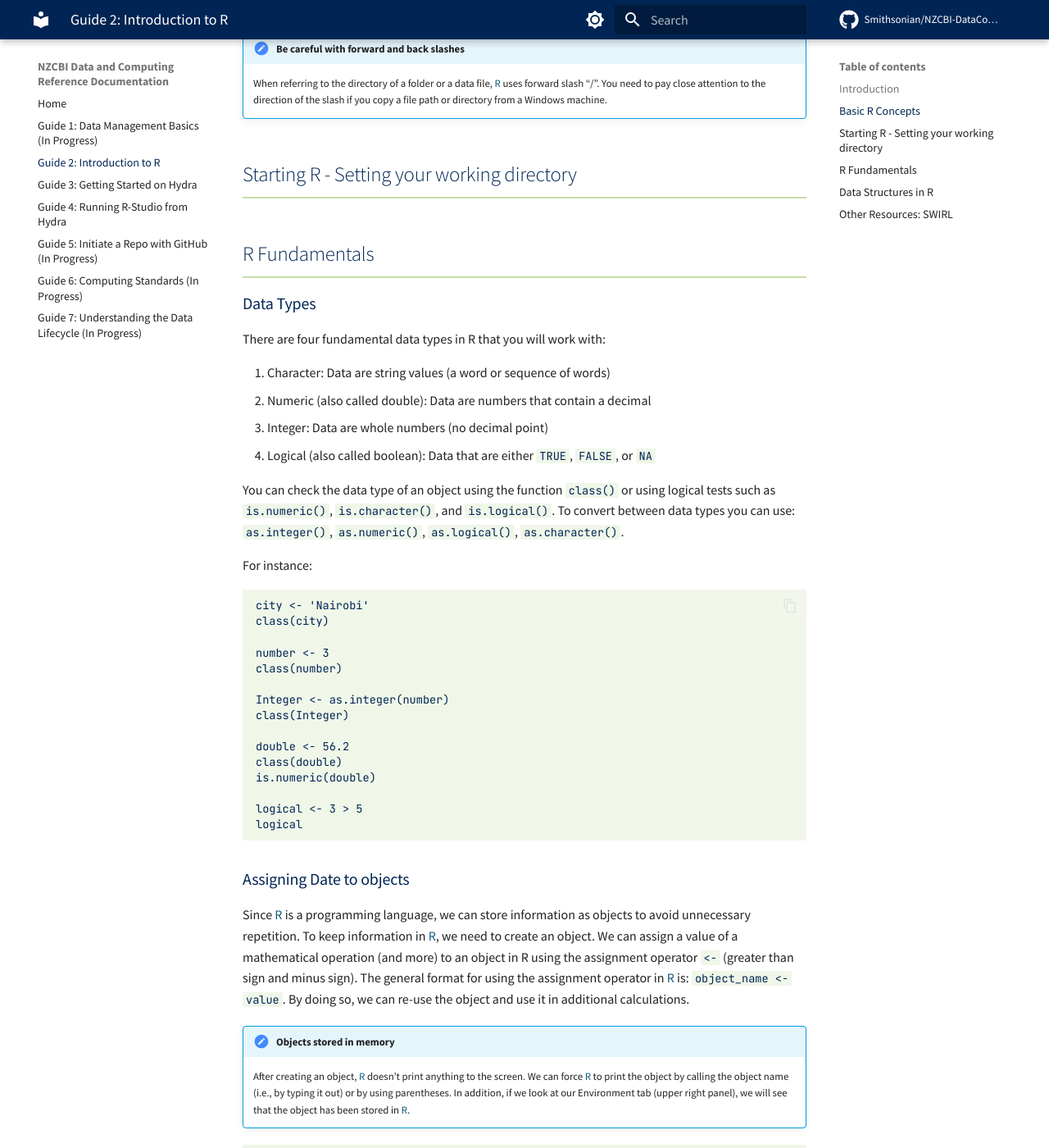
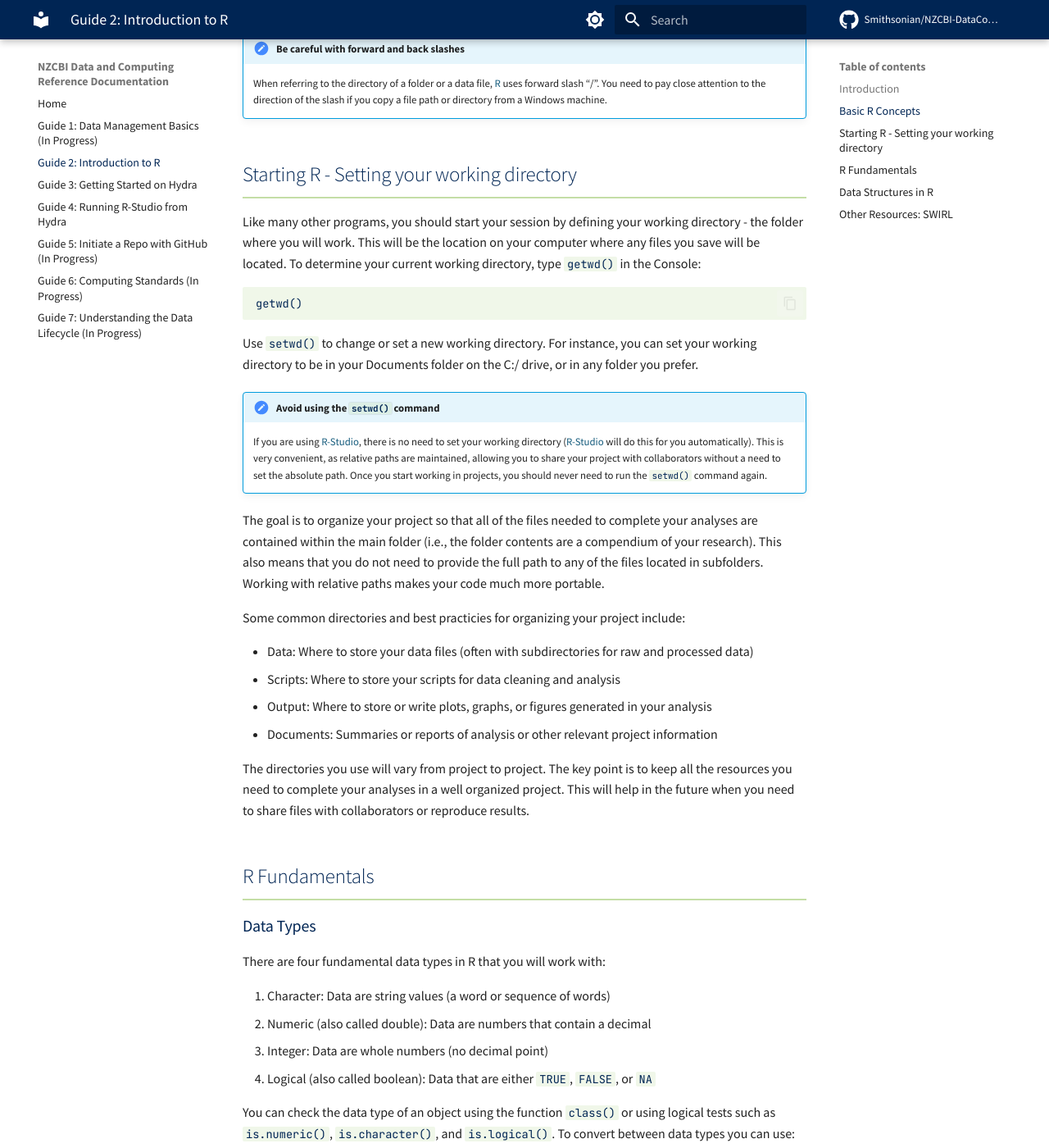
Before and after one commit to Smithsonian/NZCBI-DataComputingDocs, an MkDocs documentation site: the page built from docs/R-Intro.md, in a window 1280 px wide and 1400 px high, scrolled down 3530 px. Shown: the whole window at 82% size. Built offline with MkDocs 1.6.1 and Material for MkDocs 9.7.7, drawn with Linux system fonts in a browser that asks for light colours; comment, search, counter and statistics services are not loaded.

Commit message:
Setting working directory updated

````diff
--- a/docs/R-Intro.md
+++ b/docs/R-Intro.md
@@ -64,6 +64,27 @@ Choosing a naming convention is a personal preference. Most important is to choo
     When referring to the directory of a folder or a data file, [R](https://cran.r-project.org/) uses forward slash “/”. You need to pay close attention to the direction of the slash if you copy a file path or directory from a Windows machine.
 
 ## Starting R - Setting your working directory
+
+Like many other programs, you should start your session by defining your working directory - the folder where you will work. This will be the location on your computer where any files you save will be located. To determine your current working directory, type `getwd()` in the Console:
+
+```
+getwd()
+```
+
+Use `setwd()` to change or set a new working directory. For instance, you can set your working directory to be in your Documents folder on the C:/ drive, or in any folder you prefer.
+!!! note "Avoid using the `setwd()` command"
+    If you are using [R-Studio](https://posit.co/download/rstudio-desktop), there is no need to set your working directory ([R-Studio](https://posit.co/download/rstudio-desktop) will do this for you automatically). This is very convenient, as relative paths are maintained, allowing you to share your project with collaborators without a need to set the absolute path. Once you start working in projects, you should never need to run the `setwd()` command again.
+
+The goal is to organize your project so that all of the files needed to complete your analyses are contained within the main folder (i.e., the folder contents are a compendium of your research). This also means that you do not need to provide the full path to any of the files located in subfolders. Working with relative paths makes your code much more portable.
+
+Some common directories and best practicies for organizing your project include:
+
+- Data: Where to store your data files (often with subdirectories for raw and processed data)
+- Scripts: Where to store your scripts for data cleaning and analysis
+- Output: Where to store or write plots, graphs, or figures generated in your analysis
+- Documents: Summaries or reports of analysis or other relevant project information
+
+The directories you use will vary from project to project. The key point is to keep all the resources you need to complete your analyses in a well organized project. This will help in the future when you need to share files with collaborators or reproduce results.
 
 ## R Fundamentals
 
````
